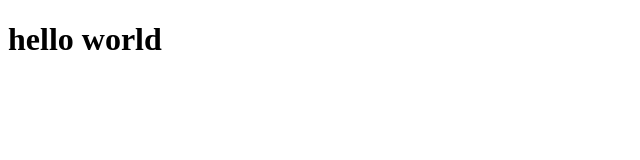
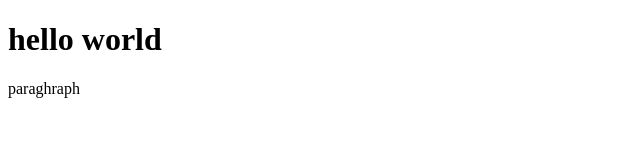
Before and after one commit to kevinse-dev/myproject-git-test, a plain HTML site: page index.html in a window 1280 px wide. Shown: the whole page, without its empty margins (0-640 px from the left). Drawn offline with Linux system fonts and the light colour scheme.

Commit message:
menambahkan paragraf

```diff
--- a/index.html
+++ b/index.html
@@ -7,5 +7,6 @@
     </head>
     <body>
         <h1>hello world</h1>
+        <p>paraghraph</p>
     </body>
 </html>
```
